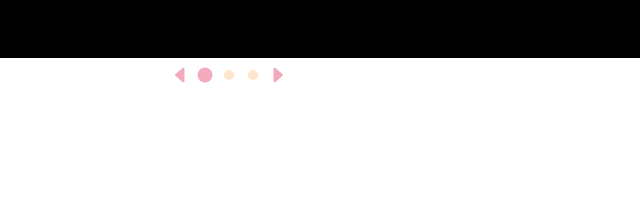
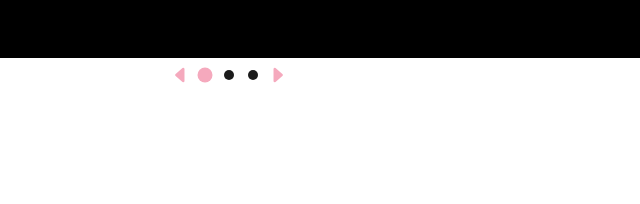
Before and after one commit to myrellasilvinha/BLACKPINK-FANPAGE, a plain HTML site: page index.html in a window 1280 px wide. Shown: the part 580-784 px from the top of the page, 411-1051 px from the left. Drawn offline with nearby package versions, Linux system fonts and the light colour scheme.

Commit message:
Change background color to var(--color-hover-fundo)

```diff
--- a/css/style.css
+++ b/css/style.css
@@ -274,7 +274,7 @@ input[type=radio] {
     margin: 5px;
     align-items: center;
     border-radius: 50%;
-    background: var(--color-body);
+    background: var(--color-hover-fundo);
     cursor: pointer;
     transition: 0.3s;
 }
```
